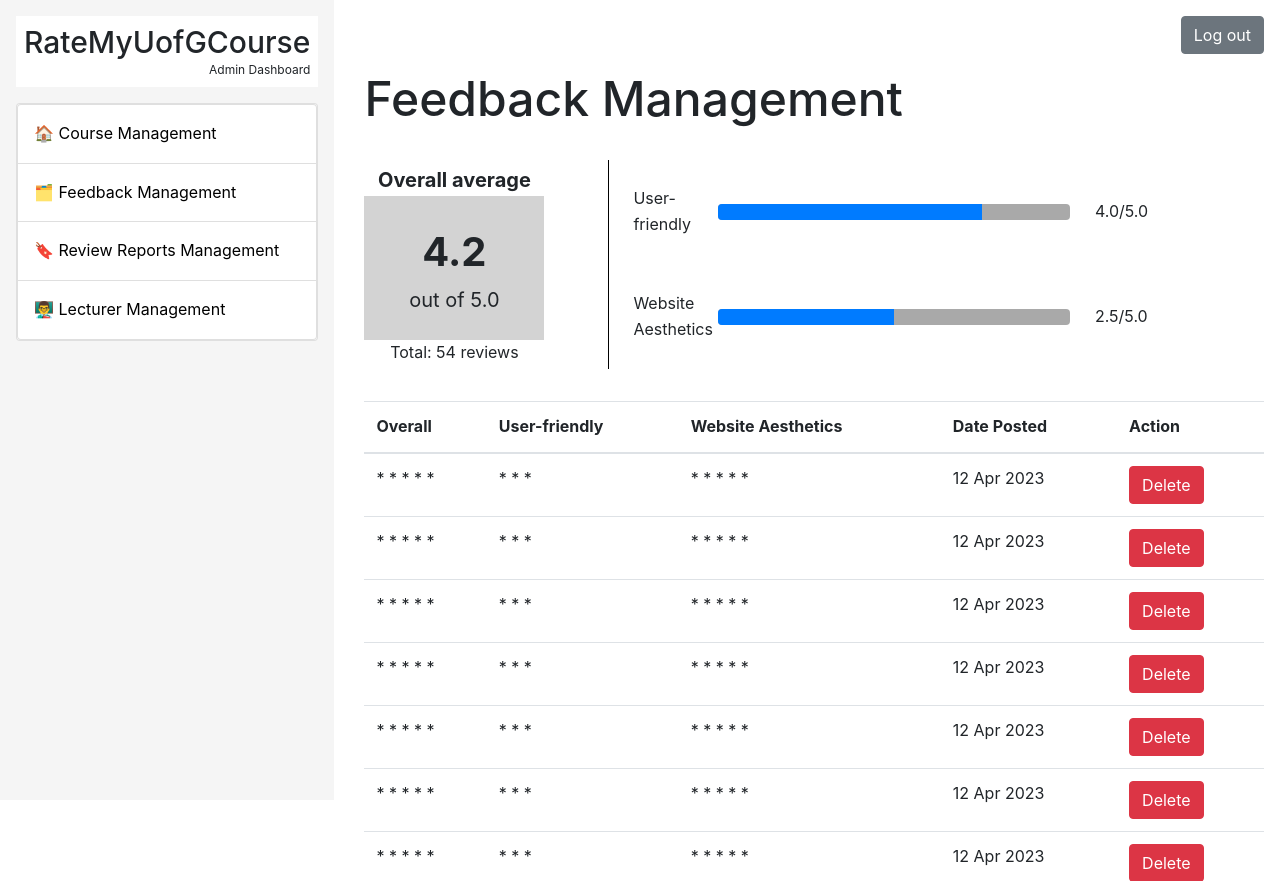
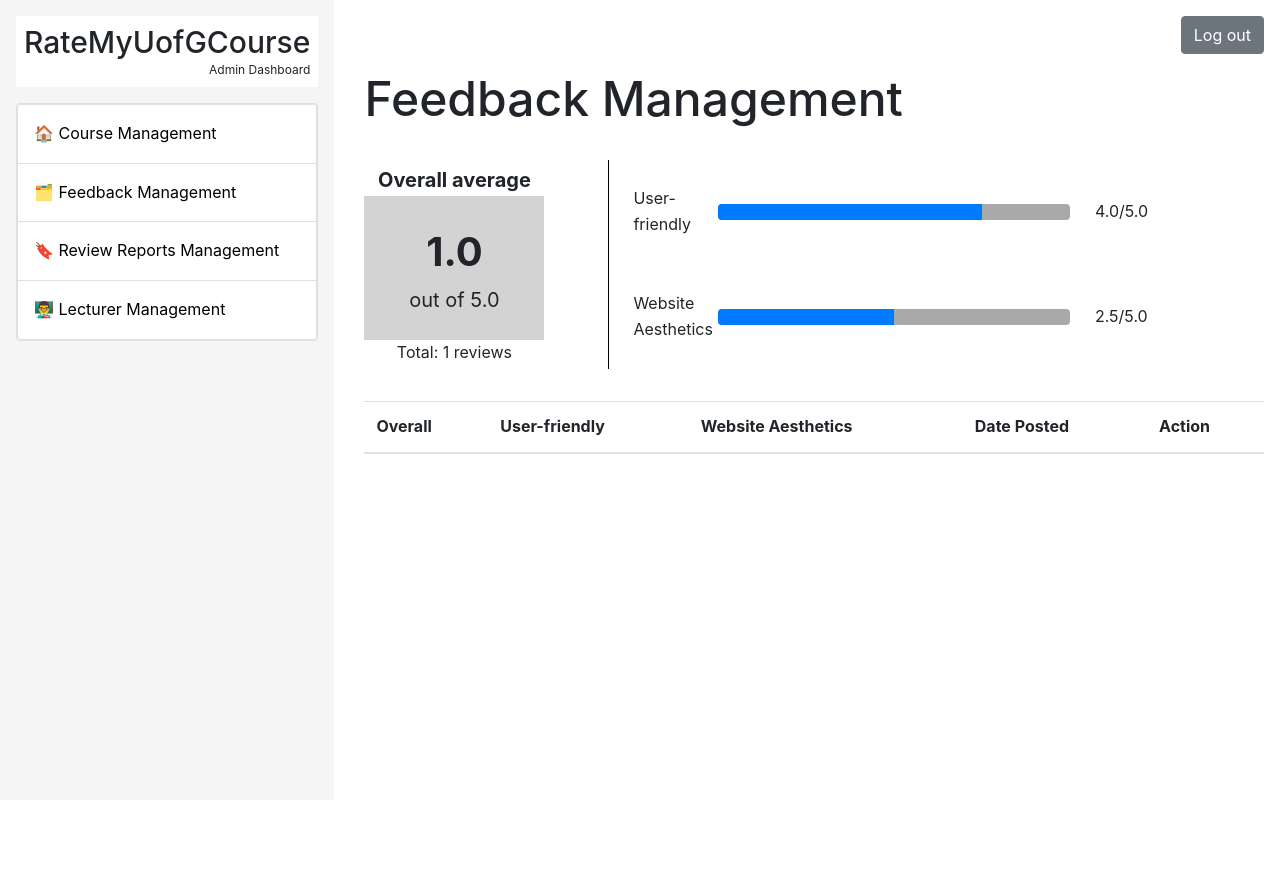
Before and after one commit to luciantkd/rate_my_uog_course, a Django app: page /administrator/website_feedback_management/ in a window 1280 px wide. After the commit the page ends 454 px from the top, so only its background shows below. Run offline with Django 3.2, Linux system fonts and the light colour scheme; tables that the repository leaves empty hold one stand-in row (values such as "Sample post"); lists and menus that the app fills with data are empty; some libraries are stand-ins or nearby versions.

Commit message:
Added initial code for getting Feedback Management table data from backend

```diff
--- a/administrator/views.py
+++ b/administrator/views.py
@@ -70,7 +70,7 @@ def website_feedback_management(request):
 
     return render(request, 'administrator/feedback_management.html',
                   {'course_feedbacks': website_feedbacks, 'overall_avg': overall_avg, 'friendly_avg': friendly_avg,
-                   'aesthetic_avg': aesthetic_avg})
+                   'aesthetic_avg': aesthetic_avg, 'count':count})
 
 
 # Admin - Website Feedback Review Detail
--- a/templates/administrator/feedback_management.html
+++ b/templates/administrator/feedback_management.html
@@ -1,5 +1,6 @@
 {% extends 'administrator/base_admin.html' %}
 {% load static %}
+{% load custom_filters %}
 
 {% block title %} Feedback Management {% endblock %}
 
@@ -15,10 +16,10 @@
     <div class="overall-average">
       <div class="overall-average-title">Overall average</div>
       <div class="average">
-                    <div class="average-score">4.2</div>
+        <div class="average-score">{{ overall_avg }}</div>
         <div class="average-outof">out of 5.0</div>
       </div>
-                <div class="num-reviews">Total: 54 reviews</div>
+      <div class="num-reviews">Total: {{ count }} reviews</div>
     </div>
   </div>
 
@@ -28,8 +29,8 @@
         <td class="rating-category-name">User-friendly</td>
         <td class="progress-container w-75">
           <div class="progress">
-                            <div class="progress-bar w-75" role="progressbar" aria-valuenow="50" aria-valuemin="0"
-                                aria-valuemax="100"></div>
+            <div class="progress-bar w-75" role="progressbar" aria-valuenow="50" aria-valuemin="0" aria-valuemax="100">
+            </div>
           </div>
         </td>
         <td class="rating-category-name">4.0/5.0</td>
@@ -38,8 +39,8 @@
         <td class="rating-category-name">Website Aesthetics</td>
         <td class="progress-container w-25">
           <div class="progress">
-                            <div class="progress-bar w-50" role="progressbar" aria-valuenow="50" aria-valuemin="0"
-                                aria-valuemax="100"></div>
+            <div class="progress-bar w-50" role="progressbar" aria-valuenow="50" aria-valuemin="0" aria-valuemax="100">
+            </div>
           </div>
         </td>
         <td class="rating-category-name">2.5/5.0</td>
@@ -61,116 +62,17 @@
         </tr>
       </thead>
       <tbody>
+        {% for feedback in website_feedbacks %}
         <tr onclick="window.location='#';">
-                          <td>* * * * *</td>
-                          <td>* * *</td>
-                          <td>* * * * *</td>
-                          <td>12 Apr 2023</td>
+          <td>{{ feedback.overall|times:"*" }}</td> <!-- Custom template filter to convert numeric rating to stars -->
+          <td>{{ feedback.friendly|times:"*" }}</td>
+          <td>{{ feedback.aesthetic|times:"*" }}</td>
+          <td>{{ feedback.feedbackTime|times:"*" }}</td>
           <td>
-                            <button class="btn btn-danger">Delete</button>
+            <button class="btn btn-primary">Detail</button>
           </td>
         </tr>
-                        <tr onclick="window.location='#';">
-                            <td>* * * * *</td>
-                            <td>* * *</td>
-                            <td>* * * * *</td>
-                            <td>12 Apr 2023</td>
-                            <td>
-                              <button class="btn btn-danger">Delete</button>
-                            </td>
-                          </tr>
-                          <tr onclick="window.location='#';">
-                            <td>* * * * *</td>
-                            <td>* * *</td>
-                            <td>* * * * *</td>
-                            <td>12 Apr 2023</td>
-                            <td>
-                              <button class="btn btn-danger">Delete</button>
-                            </td>
-                          </tr>
-                          <tr onclick="window.location='#';">
-                            <td>* * * * *</td>
-                            <td>* * *</td>
-                            <td>* * * * *</td>
-                            <td>12 Apr 2023</td>
-                            <td>
-                              <button class="btn btn-danger">Delete</button>
-                            </td>
-                          </tr>
-                          <tr onclick="window.location='#';">
-                            <td>* * * * *</td>
-                            <td>* * *</td>
-                            <td>* * * * *</td>
-                            <td>12 Apr 2023</td>
-                            <td>
-                              <button class="btn btn-danger">Delete</button>
-                            </td>
-                          </tr>
-                          <tr onclick="window.location='#';">
-                            <td>* * * * *</td>
-                            <td>* * *</td>
-                            <td>* * * * *</td>
-                            <td>12 Apr 2023</td>
-                            <td>
-                              <button class="btn btn-danger">Delete</button>
-                            </td>
-                          </tr>
-                          <tr onclick="window.location='#';">
-                            <td>* * * * *</td>
-                            <td>* * *</td>
-                            <td>* * * * *</td>
-                            <td>12 Apr 2023</td>
-                            <td>
-                              <button class="btn btn-danger">Delete</button>
-                            </td>
-                          </tr>
-                          <tr onclick="window.location='#';">
-                            <td>* * * * *</td>
-                            <td>* * *</td>
-                            <td>* * * * *</td>
-                            <td>12 Apr 2023</td>
-                            <td>
-                              <button class="btn btn-danger">Delete</button>
-                            </td>
-                          </tr>
-                          <tr onclick="window.location='#';">
-                            <td>* * * * *</td>
-                            <td>* * *</td>
-                            <td>* * * * *</td>
-                            <td>12 Apr 2023</td>
-                            <td>
-                              <button class="btn btn-danger">Delete</button>
-                            </td>
-                          </tr>
-                          <tr onclick="window.location='#';">
-                            <td>* * * * *</td>
-                            <td>* * *</td>
-                            <td>* * * * *</td>
-                            <td>12 Apr 2023</td>
-                            <td>
-                              <button class="btn btn-danger">Delete</button>
-                            </td>
-                          </tr>
-                          <tr onclick="window.location='#';">
-                            <td>* * * * *</td>
-                            <td>* * *</td>
-                            <td>* * * * *</td>
-                            <td>12 Apr 2023</td>
-                            <td>
-                              <button class="btn btn-danger">Delete</button>
-                            </td>
-                          </tr>
-                          <tr onclick="window.location='#';">
-                            <td>* * * * *</td>
-                            <td>* * *</td>
-                            <td>* * * * *</td>
-                            <td>12 Apr 2023</td>
-                            <td>
-                              <button class="btn btn-danger">Delete</button>
-                            </td>
-                          </tr>
-                        <!-- Repeat the pattern for each course -->
-                        <!-- ... -->
+        {% endfor %}
       </tbody>
     </table>
   </div>
```
Also changed, not shown: administrator/templatetags/custom_filters.py (added, +10 -0 lines), administrator/templatetags/__init__.py (added). Lines whose indentation alone changed are shown as unchanged.
